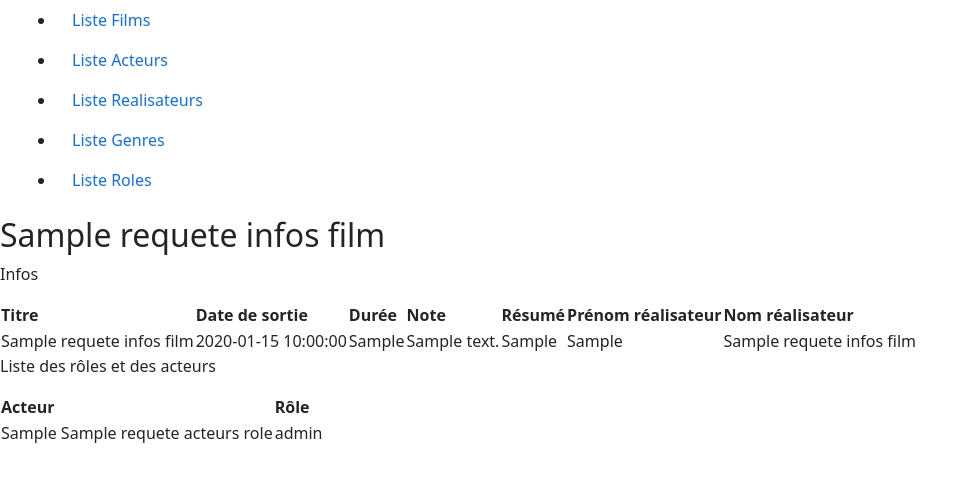
After one commit to saidtimaev/Cinema, a PHP site: template view/infos/infosFilm.php in a window 1280 px wide. The commit adds this page. Shown: the top 482 px of the page, without its empty margins (0-978 px from the left). Run offline with PHP 8.4, Linux system fonts and the light colour scheme; the template is opened without the code that fills it: most values are stand-ins (such as "Sample title", 1, 10 or a date in 2020).

Commit message:
ajout vue infosFilm + fonction infosFilm( ) dans controller

```diff
--- a/index.php
+++ b/index.php
@@ -17,6 +17,7 @@ if(isset($_GET["action"])){
         case "listeRealisateurs" : $ctrlCinema->listeRealisateurs(); break;
         case "listeGenres" : $ctrlCinema->listeGenres(); break;
         case "listeRoles" : $ctrlCinema->listeRoles(); break;
+        case "infosFilm" : $ctrlCinema->infosFilm(1); break;
 
     }
 }
--- /dev/null
+++ b/view/infos/infosFilm.php
@@ -0,0 +1,59 @@
+<?php ob_start(); ?>
+<?php $film = $requeteInfosFilm->fetch();  ?>
+<p><?php echo "Infos"; ?></p>
+
+<table>
+    <thead>
+        <tr>
+            <th>Titre</th>
+            <th>Date de sortie</th>
+            <th>Durée</th>
+            <th>Note</th>
+            <th>Résumé</th>
+            <th>Prénom réalisateur</th>
+            <th>Nom réalisateur</th>
+        </tr>
+    </thead>
+    <tbody>
+
+                <tr>
+                    <td><?php echo $film["film_titre"]; ?></td>
+                    <td><?php echo $film["film_date_sortie"]; ?></td>
+                    <td><?php echo $film["film_duree"]; ?></td>
+                    <td><?php echo $film["film_note"]; ?></td>
+                    <td><?php echo $film["film_synopsis"]; ?></td>
+                    <td><?php echo $film["personne_prenom"]; ?></td>
+                    <td><?php echo $film["personne_nom"]; ?></td>
+
+                </tr>
+
+    </tbody>
+</table>
+
+<p>Liste des rôles et des acteurs</p>
+
+<table>
+    <thead>
+        <tr>
+            <th>Acteur</th>
+            <th>Rôle</th>
+        </tr>
+    </thead>
+    <tbody>
+    <?php
+            foreach($requeteActeursRoles->fetchAll() as $acteurRole){ ?>
+                <tr>
+                    <td><?php echo $acteurRole["personne_prenom"]." ".$acteurRole["personne_nom"]; ?></td>
+                    <td><?php echo $acteurRole["role_nom"]; ?></td>
+                </tr>
+            <?php } ?>
+    </tbody>
+
+</table>
+
+<?php
+
+$titrePage = $film["film_titre"];
+$titreSecond = $film["film_titre"];
+$content = ob_get_clean();
+require "view/template.php";
--- a/view/listeActeurs.php
+++ b/view/listes/listeActeurs.php
@@ -26,12 +26,6 @@
 
 <?php
 
-$pageActive = '<li class="nav-item mx-4"><a class="nav-link " href="listeFilms.php">Liste Films</a></li>
-               <li class="nav-item mx-4"><a class="nav-link active" aria-current="page" href="listeActeurs.php">Liste Acteurs</a></li>
-               <li class="nav-item mx-4"><a class="nav-link" href="listeRealisateurs.php">Liste Realisateurs</a></li>
-               <li class="nav-item mx-4"><a class="nav-link" href="listeGenres.php">Liste Genres</a></li>
-
-               ';
 $titrePage = "Liste d'acteurs";
 $titreSecond = "Liste d'acteurs";
 $content = ob_get_clean();
--- a/view/listeFilms.php
+++ b/view/listes/listeFilms.php
@@ -26,12 +26,7 @@
 
 <?php
 
-$pageActive = '<li class="nav-item mx-4"><a class="nav-link active" aria-current="page" href="listeFilms.php">Liste Films</a></li>
-                <li class="nav-item mx-4"><a class="nav-link " href="listeActeurs.php">Liste Acteurs</a></li>
-                <li class="nav-item mx-4"><a class="nav-link" href="listeRealisateurs.php">Liste Realisateurs</a></li>
-                <li class="nav-item mx-4"><a class="nav-link " href="listeGenres.php">Liste Genres</a></li>
 
-               ';
 $titrePage = "Liste des films";
 $titreSecond = "Liste des films";
 $content = ob_get_clean();
--- a/view/listeGenres.php
+++ b/view/listes/listeGenres.php
@@ -20,11 +20,6 @@
 
 <?php
 
-$pageActive = '<li class="nav-item mx-4"><a class="nav-link " href="listeFilms.php">Liste Films</a></li>
-               <li class="nav-item mx-4"><a class="nav-link " href="listeActeurs.php">Liste Acteurs</a></li>
-               <li class="nav-item mx-4"><a class="nav-link" href="listeRealisateurs.php">Liste Realisateurs</a></li>
-               <li class="nav-item mx-4"><a class="nav-link active" aria-current="page" href="listeGenres.php">Liste Genres</a></li>
-               ';
 $titrePage = "Liste de genres";
 $titreSecond = "Liste de genres";
 $content = ob_get_clean();
--- a/view/listeRealisateurs.php
+++ b/view/listes/listeRealisateurs.php
@@ -26,11 +26,6 @@
 
 <?php
 
-$pageActive = '<li class="nav-item mx-4"><a class="nav-link " href="listeFilms.php">Liste Films</a></li>
-               <li class="nav-item mx-4"><a class="nav-link " href="listeActeurs.php">Liste Acteurs</a></li>
-               <li class="nav-item mx-4"><a class="nav-link active" aria-current="page" href="listeRealisateurs.php">Liste Realisateurs</a></li>
-               <li class="nav-item mx-4"><a class="nav-link" href="listeGenres.php">Liste Genres</a></li>
-               ';
 $titrePage = "Liste de realisateurs";
 $titreSecond = "Liste de realisateurs";
 $content = ob_get_clean();
--- a/view/template.php
+++ b/view/template.php
@@ -10,13 +10,16 @@
     </head>
     <body >
             <header >
-                <div class="container containerNav">
-                    <nav class="navbar justify-content-center">
-                        <ul class="navbar-nav d-flex flex-row">
-                                <?= $pageActive ?>
-                        </ul>
-                    </nav>
-                </div>
+                <nav>
+                    <ul>
+                        <li class="nav-item mx-4"><a class="nav-link " href="index.php?action=listeFilms">Liste Films</a></li>
+                        <li class="nav-item mx-4"><a class="nav-link " href="index.php?action=listeActeurs">Liste Acteurs</a></li>
+                        <li class="nav-item mx-4"><a class="nav-link" href="index.php?action=listeRealisateurs">Liste Realisateurs</a></li>
+                        <li class="nav-item mx-4"><a class="nav-link" href="index.php?action=listeGenres">Liste Genres</a></li>
+                        <li class="nav-item mx-4"><a class="nav-link" href="index.php?action=listeRoles">Liste Roles</a></li>
+                    </ul>
+                </nav>
+
             </header>
             <main>
                 <h2><?= $titreSecond ?></h2>
```
Also changed, not shown: Controller/CinemaController.php (+48 -5 lines), view/listes/listeRoles.php (added, +26 -0 lines).
